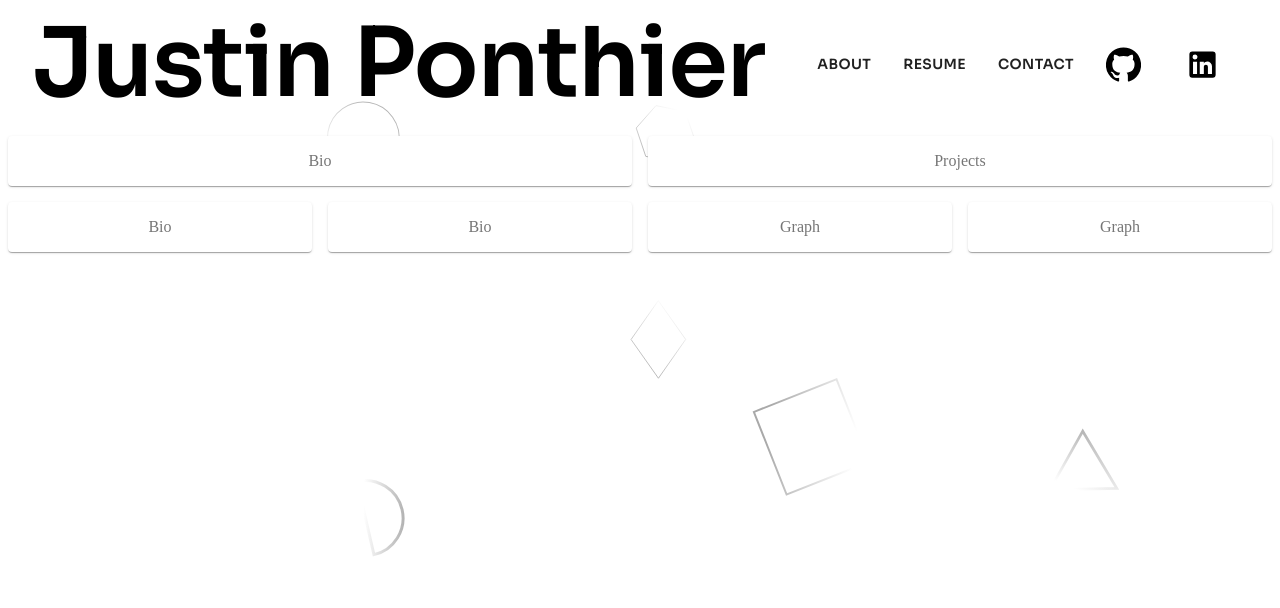
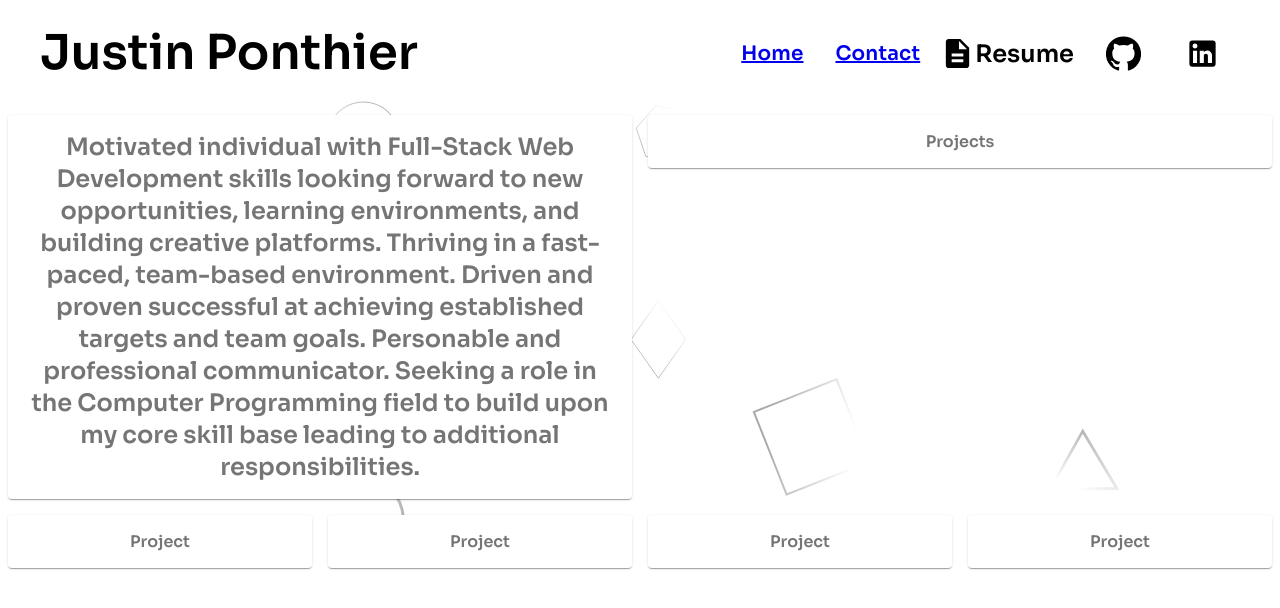
Before and after one commit to ponthierjustin/jp-portfolio, a React (Create React App) app: page / in a window 1280 px wide. Shown: the top 608 px of the page. Built offline with nearby package versions, Linux system fonts and the light colour scheme.

Commit message:
adding styling and lnks to other pages

```diff
--- a/package.json
+++ b/package.json
@@ -12,6 +12,7 @@
     "react": "^16.13.1",
     "react-dom": "^16.13.1",
     "react-router": "^5.2.0",
+    "react-router-dom": "^5.2.0",
     "react-scripts": "3.4.1"
   },
   "scripts": {
--- a/src/App.js
+++ b/src/App.js
@@ -1,13 +1,19 @@
 import React from 'react';
-import Header from "./components/Header/Header";
+import { BrowserRouter as Router, Route } from "react-router-dom";
+import Home from "./pages/Home";
+import Contact from "./pages/Contact";
 import "./App.css";
-
 
 function App() {
   return (
-    <div className="App">
-     <Header />
-    </div>
+    <Router>
+      <div>
+        <Route exact path="/" component={Home} />
+        <Route exact path="/contact" component={Contact} />
+
+
+      </div>
+    </Router>
   );
 }
 
--- /dev/null
+++ b/src/components/Grid/Grid.js
@@ -0,0 +1,54 @@
+import React from 'react';
+import NavBar from '../Navbar/Navbar'
+import { makeStyles } from '@material-ui/core/styles';
+import Paper from '@material-ui/core/Paper';
+import Grid from '@material-ui/core/Grid';
+import Typography from "@material-ui/core/Typography";
+
+
+const useStyles = makeStyles((theme) => ({
+  root: {
+    flexGrow: 1,
+  },
+  paper: {
+    padding: theme.spacing(2),
+    textAlign: 'center',
+    color: theme.palette.text.secondary,
+    fontFamily: "Sora",
+  }
+}));
+
+export default function CenteredGrid() {
+  const classes = useStyles();
+
+  return (
+    <div className={classes.root}>
+      <Grid container spacing={2}>
+        <Grid item xs={12}>
+        <NavBar />
+       </Grid>
+        <Grid item xs={6}>
+        <Typography variant="h5" className={classes.title}>
+          <Paper className={classes.paper}>Motivated individual with Full-Stack Web Development skills looking forward to new opportunities, learning environments, and building creative platforms. Thriving in a fast-paced, team-based environment. Driven and proven successful at achieving established targets and team goals. Personable and professional communicator. Seeking a role in the Computer Programming  field to build upon my core skill base leading to additional responsibilities.
+              </Paper>
+              </Typography>
+        </Grid>
+        <Grid item xs={6}>
+          <Paper className={classes.paper}>Projects</Paper>
+        </Grid>
+        <Grid item xs={3} >
+        <Paper className={classes.paper}> Project</Paper>
+        </Grid>
+        <Grid item xs={3}  >
+        <Paper className={classes.paper}> Project</Paper>
+        </Grid>
+        <Grid item xs={3}>
+          <Paper className={classes.paper}>Project</Paper>
+        </Grid>
+        <Grid item xs={3}>
+          <Paper className={classes.paper}>Project</Paper>
+        </Grid>
+      </Grid>
+    </div>
+  );
+}
--- a/src/components/Header/Header.js
+++ /dev/null
@@ -1,85 +0,0 @@
-import React from 'react';
-import { makeStyles } from '@material-ui/core/styles';
-import Paper from '@material-ui/core/Paper';
-import Grid from '@material-ui/core/Grid';
-//Header
-import Toolbar from '@material-ui/core/Toolbar';
-import Typography from '@material-ui/core/Typography';
-import IconButton from '@material-ui/core/IconButton';
-import GitHubIcon from '@material-ui/icons/GitHub';
-import LinkedInIcon from '@material-ui/icons/LinkedIn';
-import Button from '@material-ui/core/Button';
-
-
-const useStyles = makeStyles((theme) => ({
-  root: {
-    flexGrow: 1,
-  },
-  paper: {
-    padding: theme.spacing(2),
-    textAlign: 'center',
-    color: theme.palette.text.secondary,
-  },
-  title: {
-    flexGrow: 1,
-    fontFamily: "Sora"
-  },
-  button: {
-    padding: theme.spacing(2),
-    fontFamily: "Sora"
-  }
-}));
-
-export default function CenteredGrid() {
-  const classes = useStyles();
-
-  return (
-    <div className={classes.root}>
-      <Grid container spacing={2}>
-        <Grid item xs={12}>
-        <Toolbar>
-          <Typography variant="h1" className={classes.title}>
-            Justin Ponthier
-          </Typography>
-        <Button className={classes.button}>
-        About
-        </Button>
-          <Button className={classes.button}>
-        Resume
-        </Button>
-        <Button className={classes.button}>
-        Contact
-       </Button>
-
-       <IconButton edge="start"  color="inherit"  target="_blank" href="https://github.com/ponthierjustin" >
-            <GitHubIcon className={classes.button} fontSize="large" />
-          </IconButton>
-
-          <IconButton edge="start" color="inherit" target="_blank" href="https://www.linkedin.com/in/justin-ponthier-1509a8174/">
-            <LinkedInIcon className={classes.button} fontSize="large"/>
-          </IconButton>
-        </Toolbar>
-        </Grid>
-
-        <Grid item xs={6}>
-          <Paper className={classes.paper}>Bio</Paper>
-        </Grid>
-        <Grid item xs={6}>
-          <Paper className={classes.paper}>Projects</Paper>
-        </Grid>
-        <Grid item xs={3} >
-        <Paper className={classes.paper}>Bio</Paper>
-        </Grid>
-        <Grid item xs={3}  >
-        <Paper className={classes.paper}>Bio</Paper>
-        </Grid>
-        <Grid item xs={3}>
-          <Paper className={classes.paper}>Graph</Paper>
-        </Grid>
-        <Grid item xs={3}>
-          <Paper className={classes.paper}>Graph</Paper>
-        </Grid>
-      </Grid>
-    </div>
-  );
-}
--- /dev/null
+++ b/src/components/Navbar/Navbar.js
@@ -0,0 +1,92 @@
+import React from "react";
+import { makeStyles } from "@material-ui/core/styles";
+import Toolbar from "@material-ui/core/Toolbar";
+import Typography from "@material-ui/core/Typography";
+import IconButton from "@material-ui/core/IconButton";
+import GitHubIcon from "@material-ui/icons/GitHub";
+import LinkedInIcon from "@material-ui/icons/LinkedIn";
+import { Link, useLocation } from "react-router-dom";
+import DescriptionIcon from '@material-ui/icons/Description';
+
+
+const useStyles = makeStyles((theme) => ({
+  root: {
+    flexGrow: 1,
+  },
+  title: {
+    flexGrow: 1,
+    fontFamily: "Sora",
+    padding: theme.spacing(1),
+  },
+  button: {
+    padding: theme.spacing(2),
+    fontFamily: "Sora",
+  },
+}));
+
+export default function CenteredGrid() {
+  const classes = useStyles();
+  const location = useLocation();
+
+  return (
+    <div className={classes.root}>
+
+        <Toolbar>
+          <Typography variant="h3" className={classes.title}>
+            Justin Ponthier
+          </Typography>
+          <Typography variant="h6" className={classes.button}>
+            <Link
+              color="inherit"
+              underline="hover"
+              to="/"
+               className={
+                location.pathname === "/" ? "nav-link active" : "nav-link"
+              }
+            >
+              Home
+            </Link>
+          </Typography>
+          <Typography variant="h6" className={classes.button}>
+            <Link
+              to="/contact"
+              color="inherit"
+              underline="hover"
+              className={
+                location.pathname === "/contact" ? "nav-link active" : "nav-link"
+              }
+            >
+              Contact
+            </Link>
+          </Typography>
+          <IconButton
+            edge="start"
+            color="inherit"
+            target="_blank"
+            href="https://docs.google.com/document/d/1x0Gih-Em8YZVGmz6BLdd2w4EVD-UJ3qok6b9vrJN0Ac/edit"
+            className={classes.button}
+          >
+            <DescriptionIcon  fontSize="large" />Resume
+          </IconButton>
+
+          <IconButton
+            edge="start"
+            color="inherit"
+            target="_blank"
+            href="https://github.com/ponthierjustin"
+          >
+            <GitHubIcon className={classes.button} fontSize="large" />
+          </IconButton>
+          <IconButton
+            edge="start"
+            color="inherit"
+            target="_blank"
+            href="https://www.linkedin.com/in/justin-ponthier-1509a8174/"
+          >
+            <LinkedInIcon className={classes.button} fontSize="large" />
+          </IconButton>
+        </Toolbar>
+
+    </div>
+  );
+}
--- /dev/null
+++ b/src/pages/Contact.js
@@ -0,0 +1,11 @@
+import React from 'react';
+import Grid from '../components/Grid/Grid'
+const Contact = () => {
+    return (
+        <div>
+            <Grid />
+        </div>
+    );
+};
+
+export default Contact;
--- /dev/null
+++ b/src/pages/Home.js
@@ -0,0 +1,12 @@
+import React from 'react';
+import Grid from '../components/Grid/Grid'
+
+const Home = () => {
+    return (
+        <div>
+            <Grid />
+        </div>
+    );
+};
+
+export default Home;
```
Also changed, not shown: src/components/Button/Button.js (added, +42 -0 lines), src/components/Card/Card.js (added), 1 other file (tests, documents, lock files or other folders).
